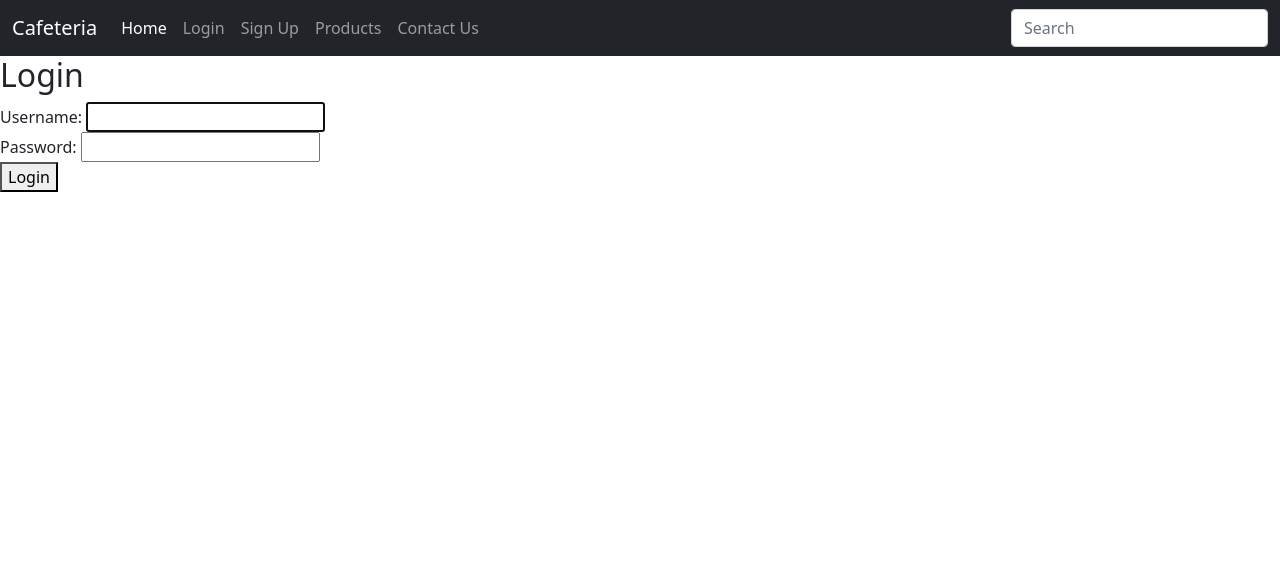
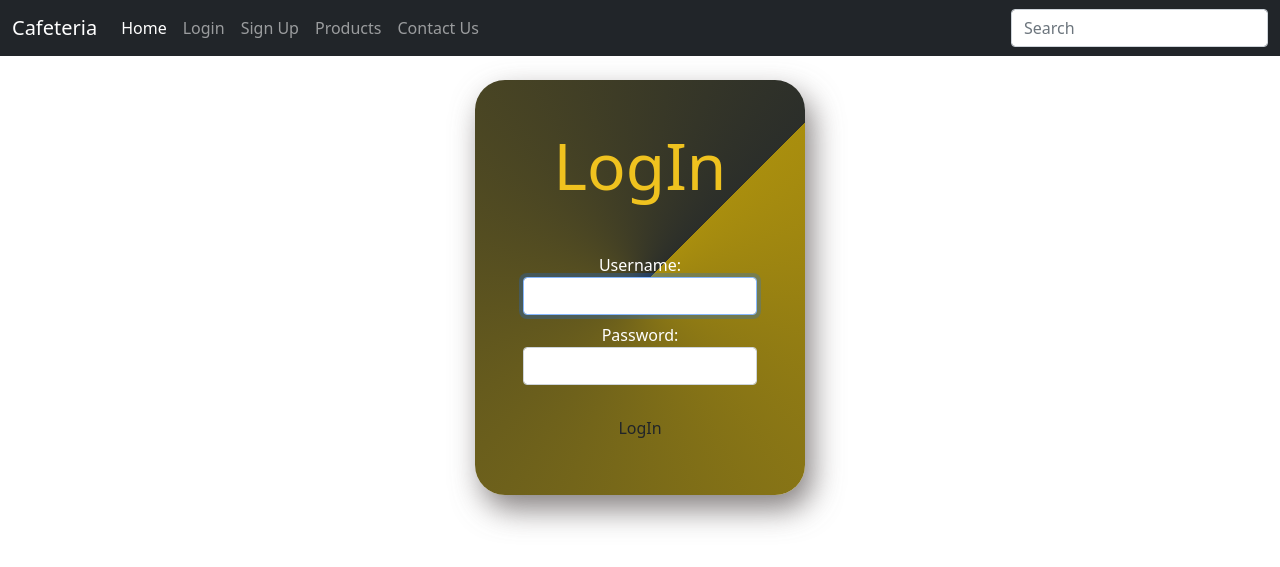
Before and after one commit to Lightl3reaker/Ancient-Cafeteria, a Django app: page /accounts/login/ in a window 1280 px wide. Shown: the top 567 px of the page. Run offline with Django 5.2, Linux system fonts and the light colour scheme; some libraries are stand-ins or nearby versions.

Commit message:
Modified Login

```diff
--- /dev/null
+++ b/static/bootstrap/css/account.css
@@ -0,0 +1,24 @@
+.form-signup{
+    width: 100%;
+    max-width: 330px;
+    color: white;
+    background: conic-gradient(from 45deg, rgba(169, 142, 14, 1.0), rgba(43, 46, 42, 1.0));
+    text-align:  center;
+    border-radius: 30px 30px;
+    box-shadow: 7px 14px 30px 0px rgba(93,87,87,0.75);
+
+}
+.form-login{
+    width: 100%;
+    max-width: 330px;
+    height: 100%;
+    color: white;
+    background: conic-gradient(from 45deg, rgba(169, 142, 14, 1.0), rgba(43, 46, 42, 1.0));
+    text-align:  center;
+    border-radius: 30px 30px;
+    box-shadow: 7px 14px 30px 0px rgba(93,87,87,0.75);
+
+}
+.btn-transparent{
+    background: transparent !important;
+}
--- a/static/bootstrap/css/signup.css
+++ /dev/null
@@ -1,11 +0,0 @@
-.form-signup{
-    width: 100%;
-    max-width: 330px;
-    color: white;
-    background: conic-gradient(from 45deg, rgba(169, 142, 14, 1.0), rgba(43, 46, 42, 1.0));
-    text-align:  center;
-
-}
-.btn-transparent{
-    background: transparent !important;
-}
--- a/templates/base/base.html
+++ b/templates/base/base.html
@@ -11,7 +11,7 @@
     <link rel="stylesheet"
     href="{% static 'bootstrap/css/base.css' %}"/>
     <link rel="stylesheet"
-    href="{% static 'bootstrap/css/signup.css' %}"/>
+    href="{% static 'bootstrap/css/account.css' %}"/>
     <title>{% block title %}{% endblock %}</title>
   </head>
   <body>
--- a/templates/registration/customlogin.html
+++ b/templates/registration/customlogin.html
@@ -1,11 +1,13 @@
 <!-- templates/registration/login.html -->
 {% extends 'base/base.html' %}
+{% block content %}
+<div class="container-fluid form-login p-5 mt-4">
+  <h1 class="display-3 mb-5">LogIn</h1>
+  <form method="POST" action="{%url 'login'%}">
+    {% csrf_token %}
+    {%include 'myapp/form_snippet.html'%}
 
-{% block content %}
-    <h2>Login</h2>
-    <form method="post" action="{% url 'login' %}">
-        {% csrf_token %}
-        {{ form }}
-        <button type="submit">Login</button>
-    </form>
+    <button class="btn btn-transparent w-100 mt-3" type="submit">LogIn</button>
+  </form>
+</div>
 {% endblock %}
--- a/templates/registration/signup.html
+++ b/templates/registration/signup.html
@@ -5,12 +5,14 @@
   <form method="post" action=".">
     {% csrf_token %}
     {%include 'myapp/form_snippet.html'%}
+
     {% if form.errors or form.non_field_errors %}
     <div class="mb-3 p-6 bg-red-100 rounded-pill">
       {%for field in form %} {{ field.errors }} {% endfor %} {{
       form.non_field_errors }}
     </div>
     {% endif %}
+
     <button class="btn btn-transparent btn-lg w-100 mt-3" type="submit">
       Signup
     </button>
```
Also changed, not shown: README.md, db.sqlite3.
